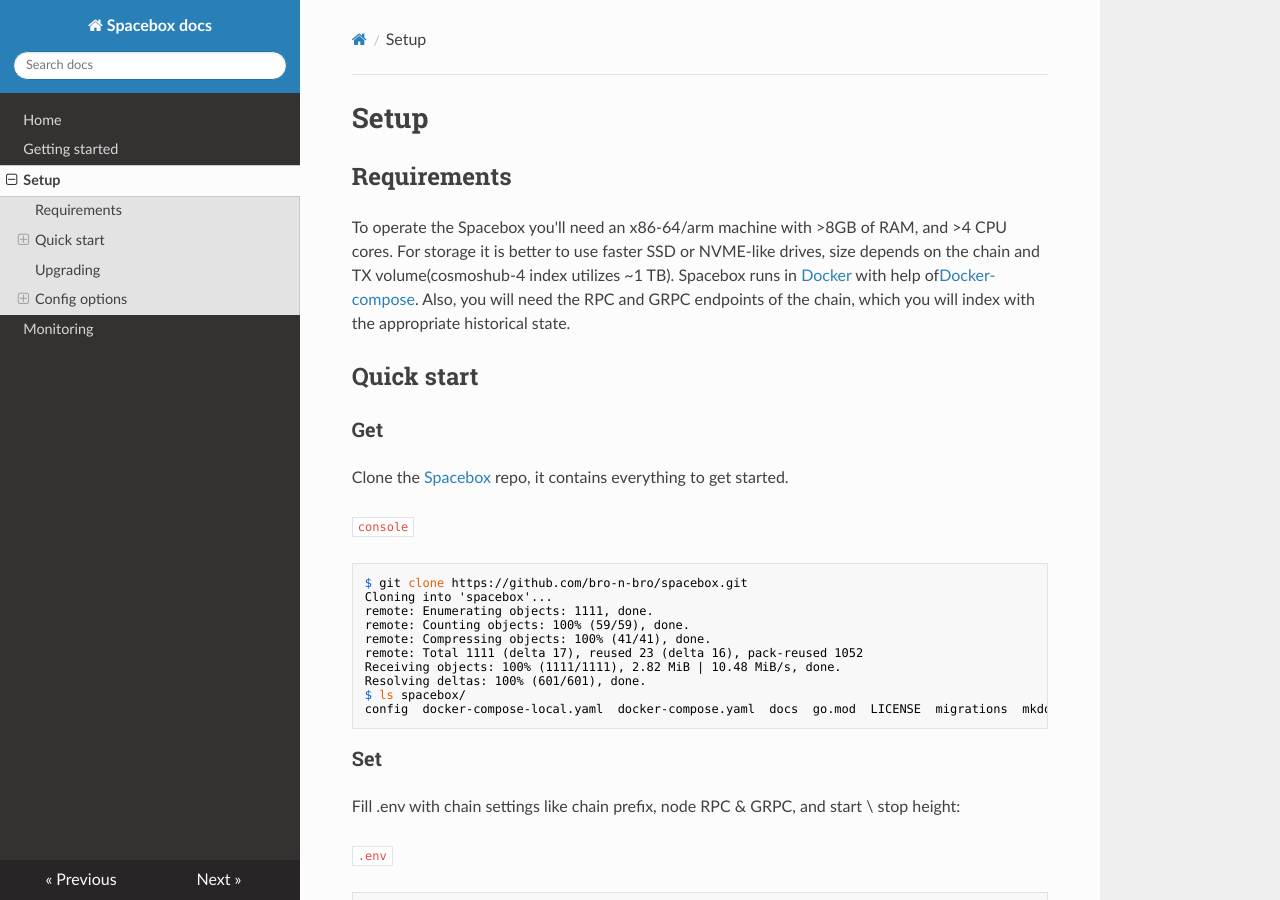
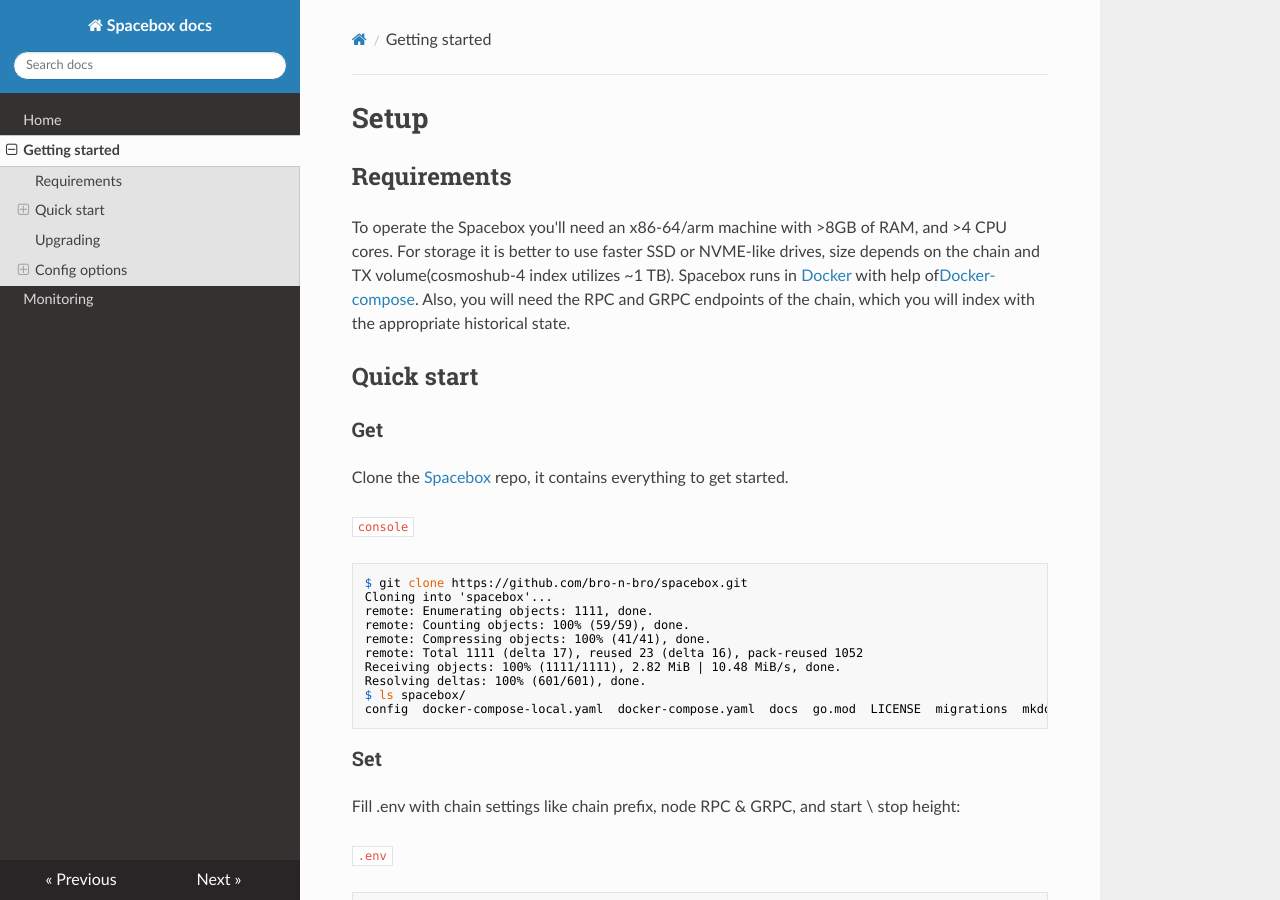
Before and after one commit to bro-n-bro/spacebox, an MkDocs documentation site: the page built from docs/setup.md, in a window 1280 px wide and 900 px high. Built offline with MkDocs 1.6.1, drawn with Linux system fonts in a browser that asks for light colours; nearby versions of some CDN libraries; some of the changed lines change nothing that is shown.

Commit message:
change mkdoks

```diff
--- a/mkdocs.yml
+++ b/mkdocs.yml
@@ -1,8 +1,7 @@
 site_name: Spacebox docs
 nav:
   - Home: index.md
-  - Getting started: getting_started.md
-  - Setup: setup.md
+  - Getting started: setup.md
   - Monitoring: monitoring.md
 theme:
   name: readthedocs
```
